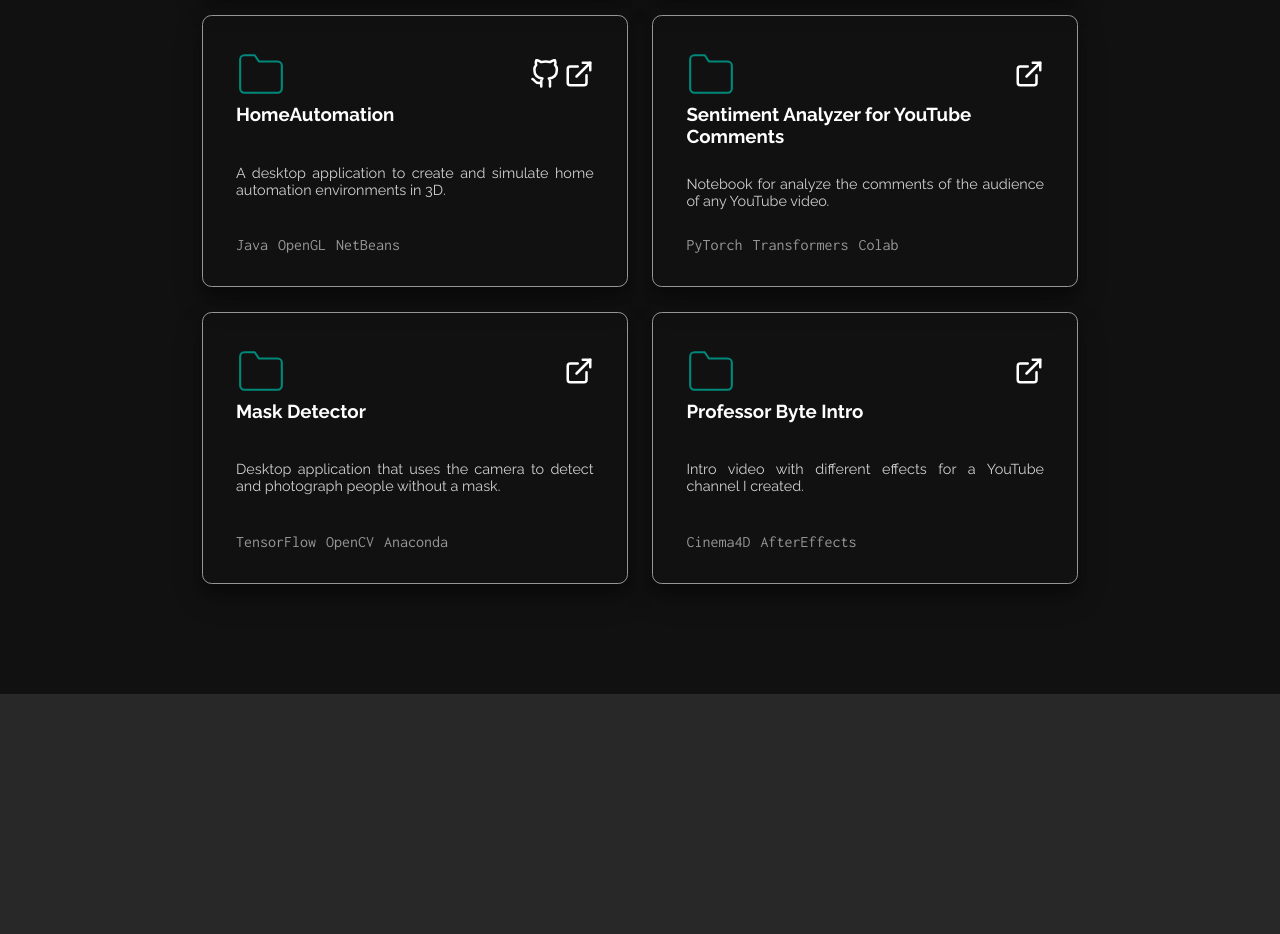
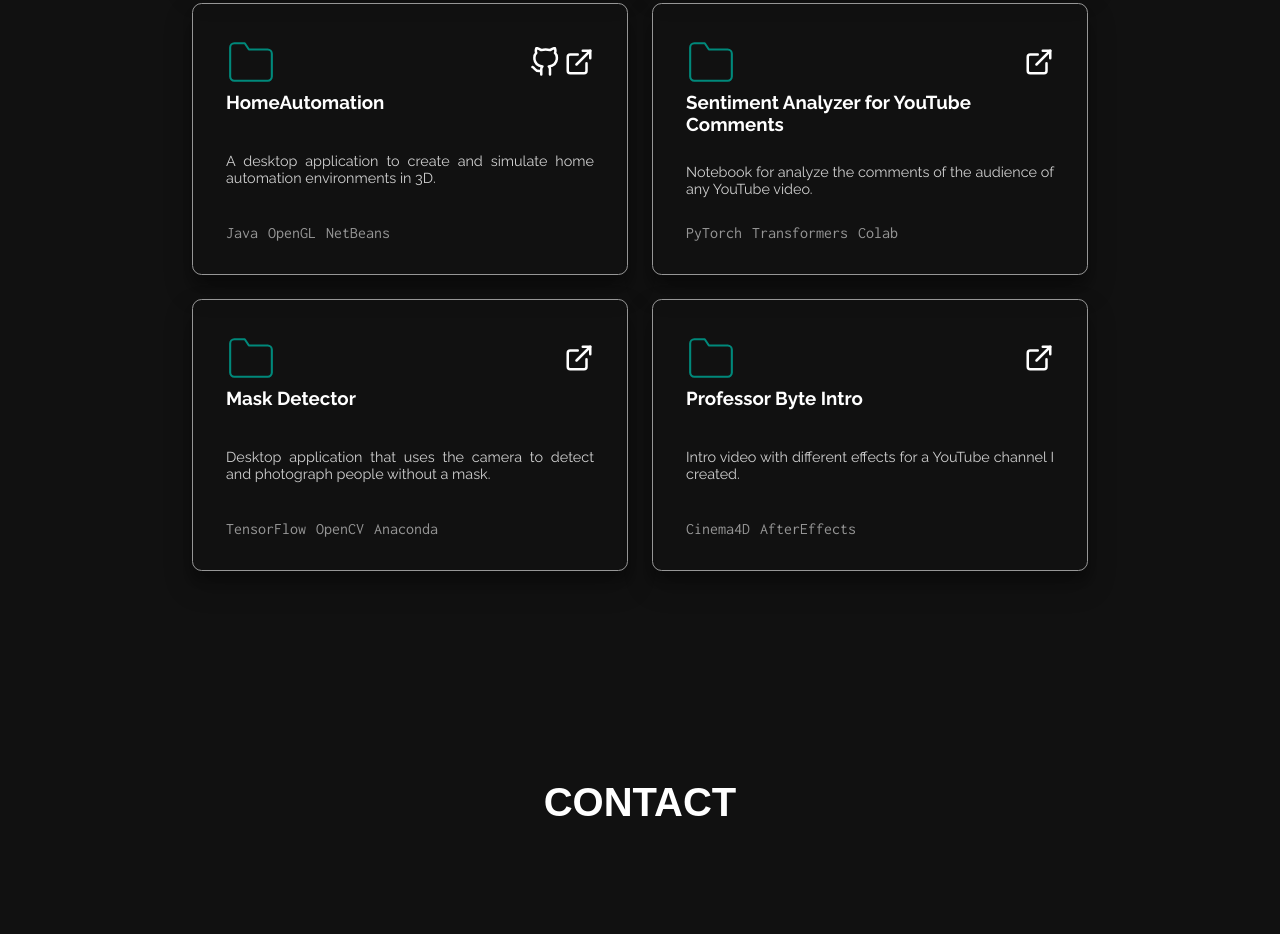
Before and after one commit to ProfessorByte/portfolio-html-css, a plain HTML site: page index.html in a window 1280 px wide. Shown: the part 3243-4177 px from the top of the page. Before the commit the page ends 3937 px from the top, so only its background shows below. Drawn offline with Linux system fonts and the light colour scheme.

Commit message:
Fix some design bugs

```diff
--- a/index.html
+++ b/index.html
@@ -59,7 +59,7 @@
             <a href="#projectsSection">Projects</a>
           </li>
           <li>
-            <a href="#">Contact</a>
+            <a href="#contactSection">Contact</a>
           </li>
         </ul>
       </nav>
@@ -1084,8 +1084,11 @@
               </footer>
             </div>
           </li>
-          <!-- Add projects: Examendeingresoinador, POA, SAETIS, CenterApp, Home Automation, Sentiment Analyzr for YouTube -->
         </ul>
+      </section>
+
+      <section id="contactSection">
+        <h1 class="title">CONTACT</h1>
       </section>
     </div>
   </body>
--- a/style.css
+++ b/style.css
@@ -195,7 +195,7 @@ nav ul li a {
   padding: 0.6em 0.9em;
 }
 
-#knowledgeSection, #projectsSection {
+#knowledgeSection, #projectsSection, #contactSection {
   display: flex;
   flex-direction: column;
   justify-content: center;
@@ -288,7 +288,7 @@ ul.cloud a:hover::before {
 .projects-grid {
   display: grid;
   grid-template-columns: repeat(auto-fit, minmax(min(100%, 300px), 1fr));
-  gap: 0.3em;
+  gap: 1.5em;
   align-items: center;
   justify-items: center;
   width: 70%;
@@ -302,7 +302,8 @@ ul.cloud a:hover::before {
   border-radius: 0.6em;
   box-shadow: 0 14px 28px rgba(0,0,0,0.25), 0 10px 10px rgba(0,0,0,0.22);
   transition: box-shadow 0.5s ease;
-  margin: 10px;
+  width: 100%;
+  min-width: 291px;
 }
 
 .project-card:hover {
@@ -360,7 +361,6 @@ ul.cloud a:hover::before {
   font-size: 0.9rem;
   color: rgba(255, 255, 255, 0.8);
   text-align: justify;
-  min-width: 222px;
 }
 
 .project-tech-list {
@@ -374,12 +374,6 @@ ul.cloud a:hover::before {
 .project-tech-list li {
   margin-right: 10px;
 }
-
-/* @media (max-width: 450px) {
-  .projects-grid {
-    width: 100%;
-  }
-} */
 
 @media (max-width: 600px) {
   .presentation {
```
